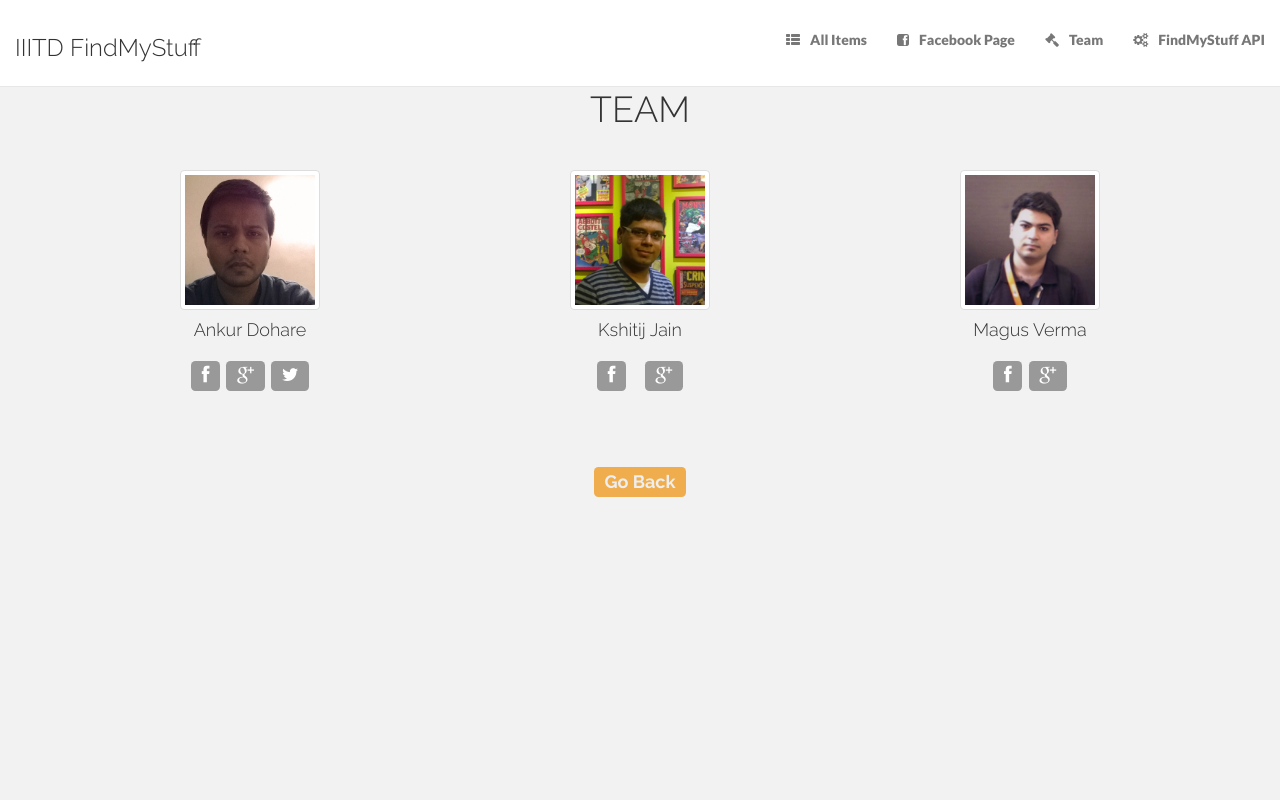
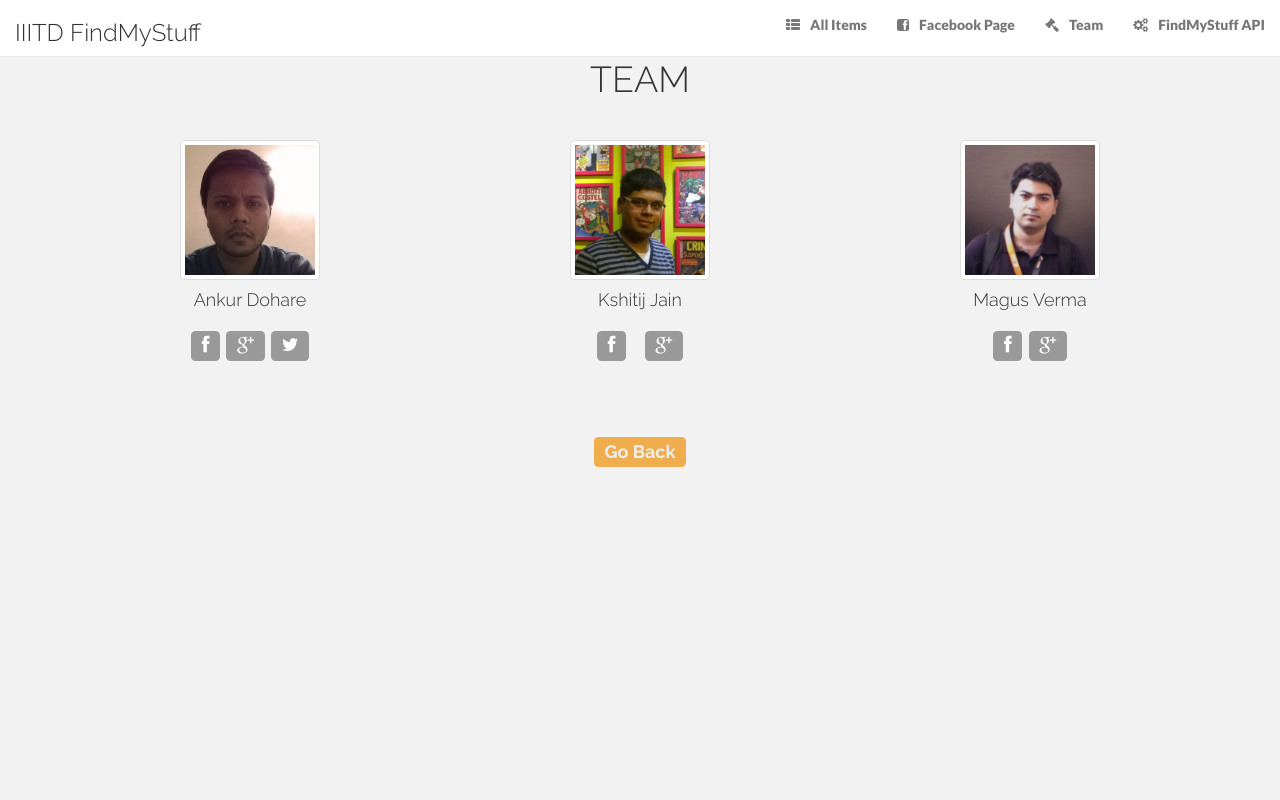
Before and after one commit to prateek68/findmystuff, a Django app: page /team/ in a window 1280 px wide. Run offline with Django 3.2, Linux system fonts and the light colour scheme; parts of the project's set-up code (start-up, migrations or seed data) failed here and were passed over; some libraries are stand-ins or nearby versions.

Commit message:
Improved the home page layout. centered the map. #9

```diff
--- a/lostnfound/templates/base.html
+++ b/lostnfound/templates/base.html
@@ -23,7 +23,7 @@
   </head>
 
   <body>
-  <nav class="navbar navbar-default navbar-fixed-top " role="navigation" >
+  <nav class="navbar navbar-default navbar-fixed-top " style="margin-bottom:0px;" role="navigation" >
     <!-- Brand and toggle get grouped for better mobile display -->
     <div class="navbar-header">
       <button type="button" class="navbar-toggle" data-toggle="collapse" data-target=".navbar-ex1-collapse">
--- a/lostnfound/templates/done.html
+++ b/lostnfound/templates/done.html
@@ -10,7 +10,7 @@
   var openInfoWindow = null;
   function initialize() {
     var mapOptions = {
-      center: new google.maps.LatLng(28.5460459, 77.2714055),
+      center: new google.maps.LatLng(28.5453, 77.2714055),
       zoom: 17,
       mapTypeId: google.maps.MapTypeId.HYBRID,
     };
@@ -108,7 +108,7 @@ background-color:#303030;
 
 </style>
 
-<div class="container" style="height:100%;width:100%;margin-top:3.8%;padding:0px 0px 0px 0px">
+<div class="container" style="height:100%;width:100%;padding:5px 0px 0px 0px">
 	 <div id="map-canvas" style ="height:100%;width:100%"></div>
 </div>
 
--- a/static/css/main.css
+++ b/static/css/main.css
@@ -23,7 +23,7 @@ body {
     -webkit-font-smoothing: antialiased;
     -webkit-overflow-scrolling: touch;
 
-    margin-top: 70px;
+    margin-top: 40px;
 }
 
 /* Titles */
@@ -91,8 +91,8 @@ a:after {
 .navbar {
 	font-weight: 800;
 	font-size: 14px;
-	padding-top: 15px;
-	padding-bottom: 15px;
+/*	padding-top: 15px;
+	padding-bottom: 15px;*/
 	background-color: #ffffff;
 }
 
```
